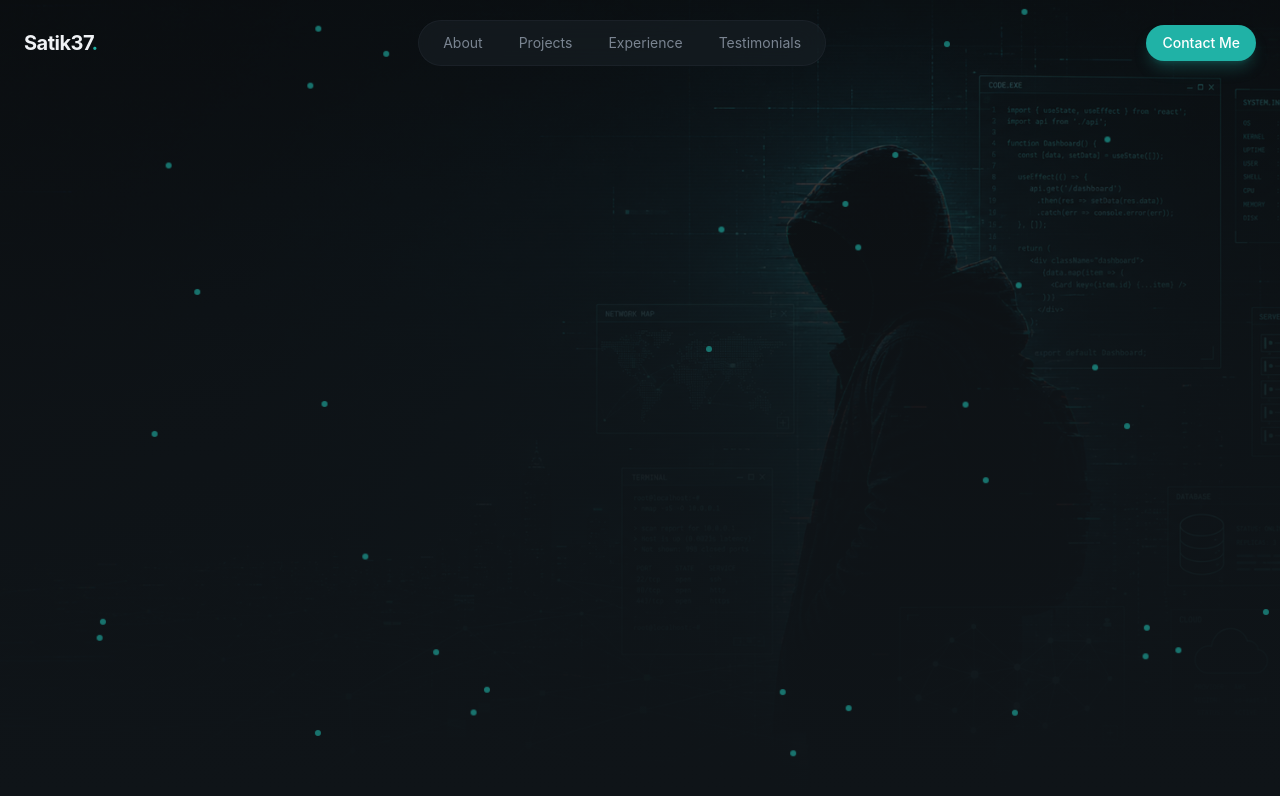
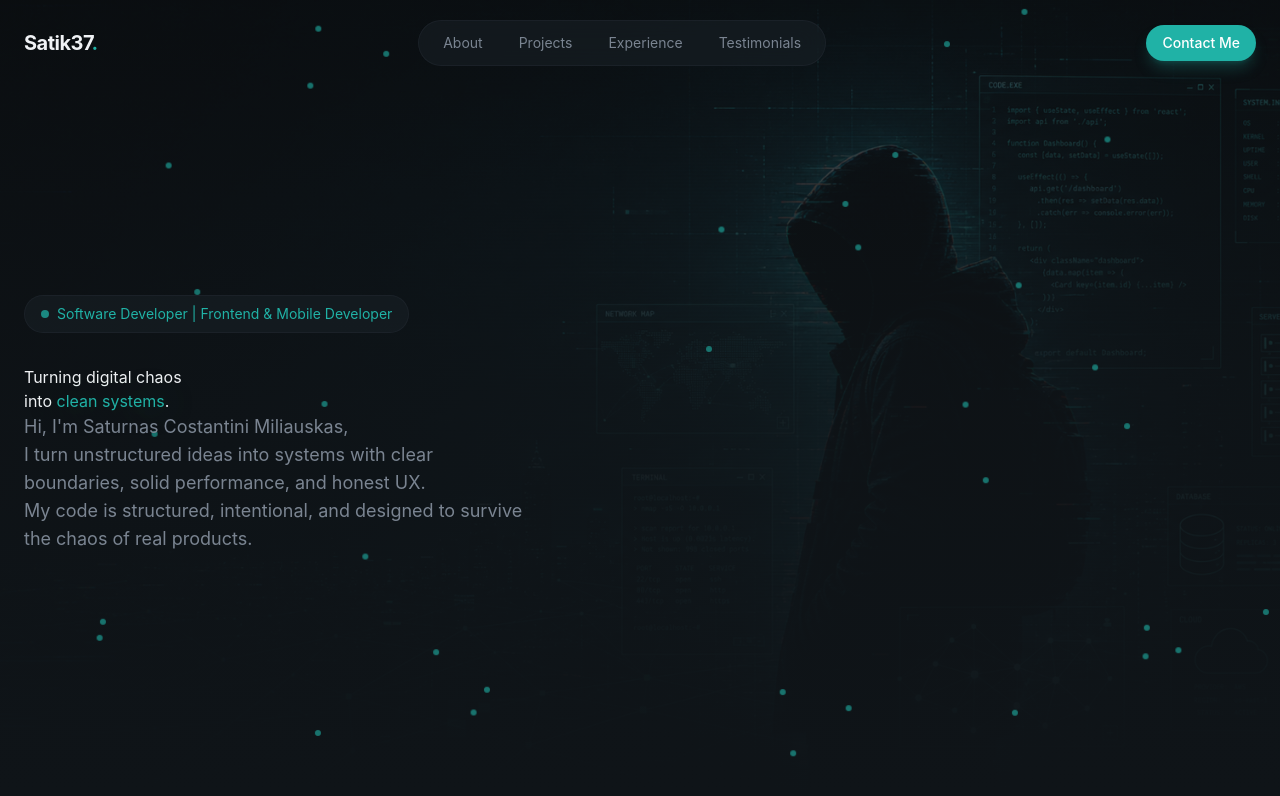
Before and after one commit to Satik37/satik37.github.io, a React (Vite) app: page / in a window 1280 px wide. Shown: the top 796 px of the page. Built offline with nearby package versions, Linux system fonts and the light colour scheme.

Commit message:
structuring hero

```diff
--- a/src/index.css
+++ b/src/index.css
@@ -51,6 +51,11 @@
     backdrop-filter: blur(24px);
     border: 1px solid color-mix(in srgb, var(--color-border) 80%, transparent);
   }
+
+  .glow-text {
+    text-shadow: 0 0 30px
+      color-mix(in srgb, var(--color-primary) 50%, transparent);
+  }
 }
 
 @layer utilities {
--- a/src/sections/Hero.jsx
+++ b/src/sections/Hero.jsx
@@ -24,6 +24,37 @@ export const Hero = () => {
                     />
                 ))}
             </div>
+
+            {/* Content */}
+            <div className='container mx-auto px-6 pt-32 pb-20 relative z-10'>
+                <div className='grid lg:grid-cols-2 gap-12 items-center'>
+                    {/* Left Column - Text */}
+                    <div className='space-y-8'>
+                        <div className='animate-fade-in'>
+                            <span className='inline-flex items-center gap-2 px-4 py-2 rounded-full glass text-sm text-primary'>
+                                <span className='w-2 h-2 bg-primary rounded-full animate-pulse'/>
+                                Software Developer | Frontend & Mobile Developer
+                            </span>
+                        </div>
+                        {/* Headline */}
+                        <div>
+                            <h1>
+                                Turning digital chaos
+                                <br/>
+                                into<span className='text-primary glow-text'> clean systems</span>.
+                            </h1>
+                           <p className='text-lg text-muted-foreground max-w-lg'>
+                            Hi, I'm Saturnas Costantini Miliauskas,
+                            <br/>
+                            I turn unstructured ideas into systems with clear boundaries, solid performance, and honest UX.
+                            <br/>
+                            My code is structured, intentional, and designed to survive the chaos of real products.
+                            </p>
+                        </div>
+                    </div>
+                    {/* Right Column - Pic */}
+                </div>
+            </div>
         </section>
     );
 };
```
